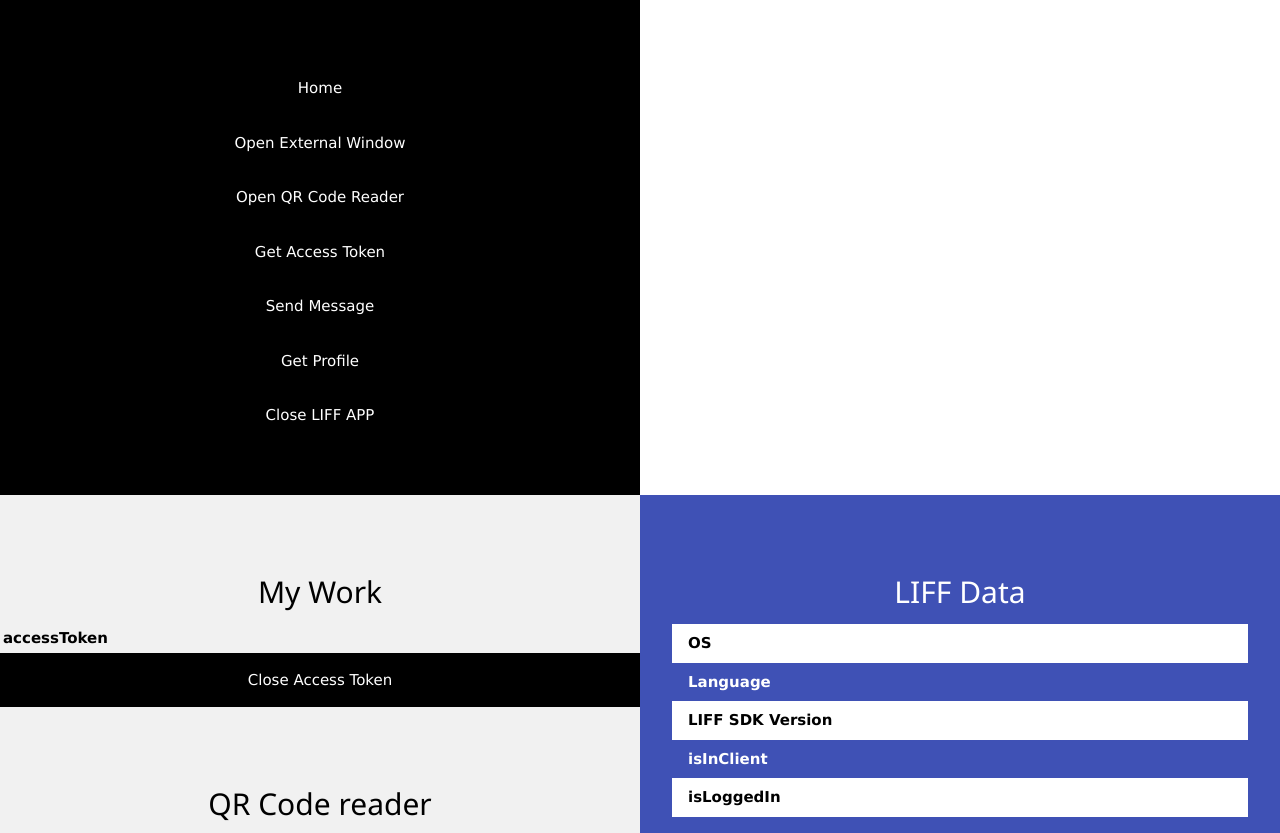
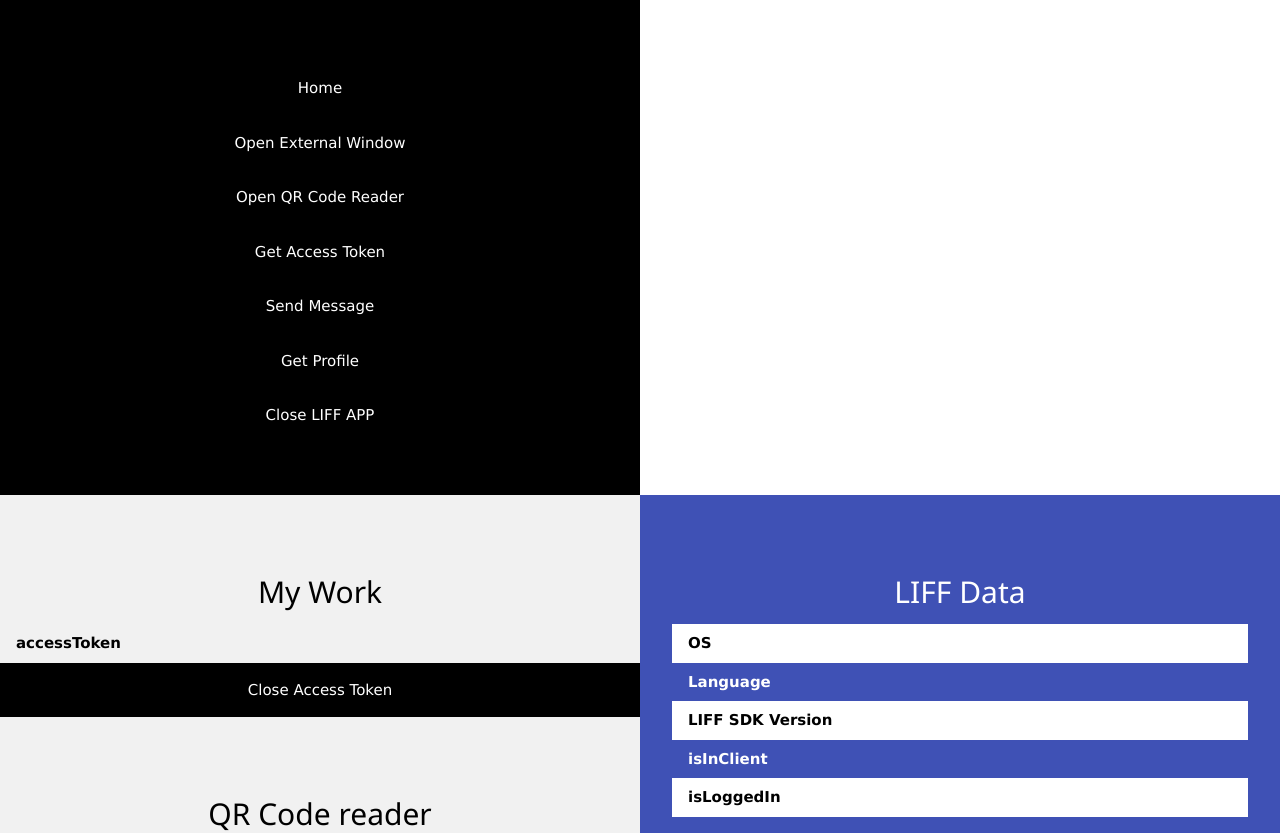
Before and after one commit to MXSHOOT/line-liff3, a website: page public/index.html in a window 1280 px wide. Shown: the part 205-1038 px from the top of the page. Drawn offline with nearby package versions, Linux system fonts and the light colour scheme; no server answers.

Commit message:
Update index.html

```diff
--- a/public/index.html
+++ b/public/index.html
@@ -39,7 +39,7 @@
     <!--Awal acces token-->
     <div id="accessTokenData" class="w3-padding-64">
       <h2>My Work</h2>
-      <table>
+      <table class="w3-table">
         <tr>
             <th>accessToken</th>
             <td id="accessTokenField"></td>
```
